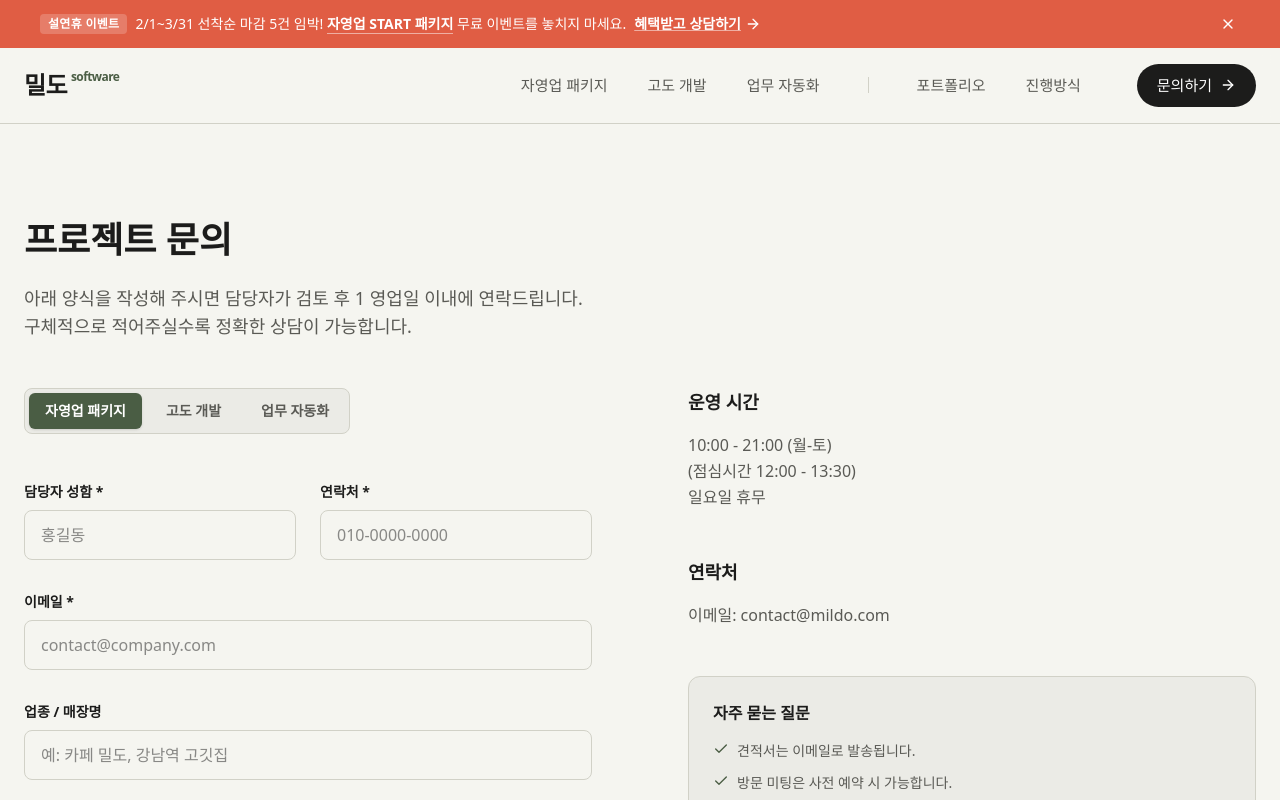
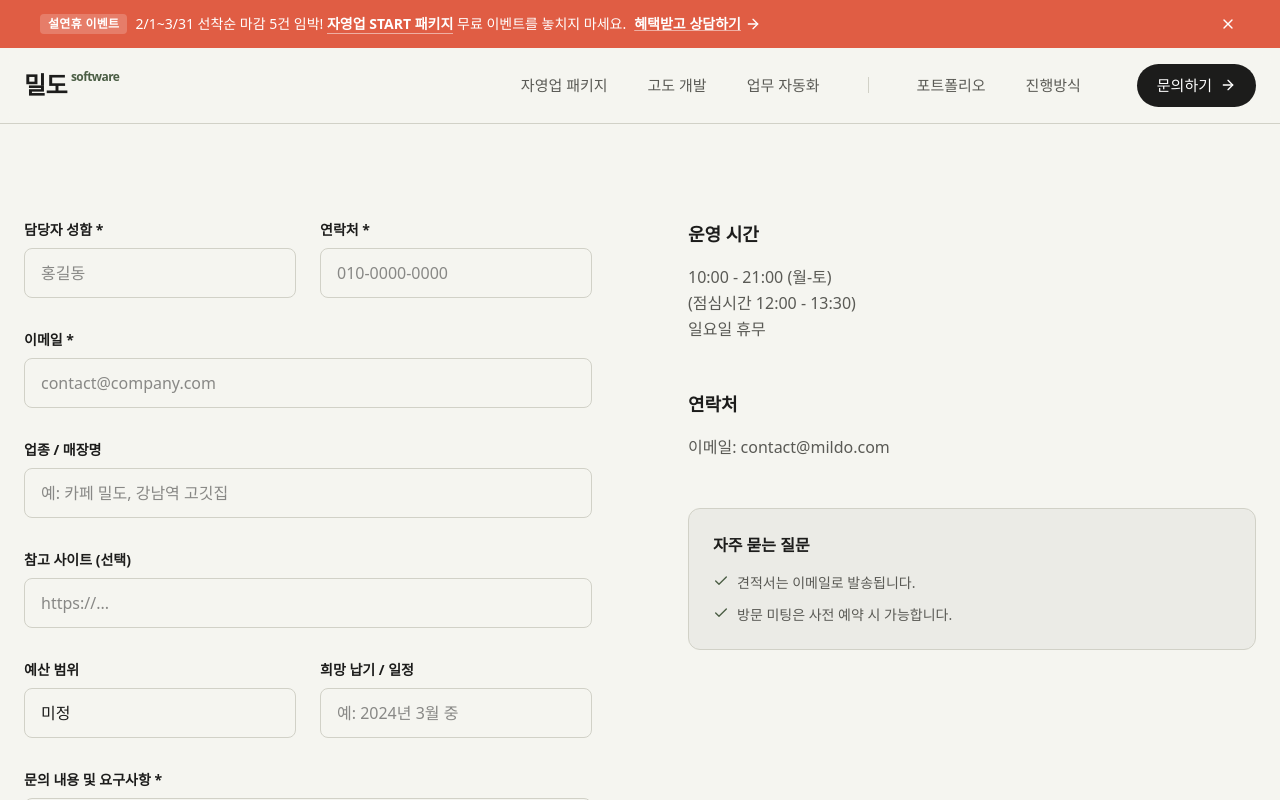
Before and after one commit to jiminseong/mildo, a Next.js app: page /contact in a window 1280 px wide. Shown: the top 800 px of the page. Built offline with nearby package versions, Linux system fonts and the light colour scheme; a web font is replaced by a local one.

Commit message:
feat: 사이트맵 및 robots.txt를 추가하고, 문의하기 폼에 예산, 일정, 참고 URL 필드를 추가했습니다.

```diff
--- a/src/app/contact/page.tsx
+++ b/src/app/contact/page.tsx
@@ -27,6 +27,12 @@ function ContactForm() {
     const desc = formData.get("desc") as string;
 
     // Optional specific fields
+    /* 필드 추가 - handleSubmit 내부 */
+    const budget = formData.get("budget") as string;
+    const schedule = formData.get("schedule") as string;
+    const referenceUrl = formData.get("referenceUrl") as string;
+
+    // Optional specific fields
     const store = formData.get("store") as string;
     const status = formData.get("status") as string;
     const target = formData.get("target") as string;
@@ -47,7 +53,10 @@ function ContactForm() {
         name: name,
         contact: `${phone} / ${email}`,
         content: finalContent,
-        status: "pending", // Default status
+        budget: budget,
+        schedule: schedule,
+        reference_url: referenceUrl,
+        status: "pending",
       });
 
       if (dbError) throw dbError;
@@ -62,82 +71,17 @@ function ContactForm() {
     }
   };
 
-  if (submitted) {
-    return (
-      <main className="min-h-screen pt-24 pb-32 flex items-center justify-center">
-        <div className="container mx-auto px-6 max-w-lg text-center">
-          <div className="w-20 h-20 bg-green-100 rounded-full flex items-center justify-center mx-auto mb-6">
-            <Check className="w-10 h-10 text-green-600" />
-          </div>
-          <h1 className="text-3xl font-bold mb-4">문의가 접수되었습니다!</h1>
-          <p className="text-text-secondary mb-8 leading-relaxed">
-            빠르게 검토 후 남겨주신 연락처로 1일 이내에 답변드리겠습니다.
-            <br />
-            감사합니다.
-          </p>
-          <a
-            href="/"
-            className="inline-block px-8 py-3 bg-text-primary text-white font-bold rounded-lg hover:bg-black/80 transition-colors"
-          >
-            홈으로 돌아가기
-          </a>
-        </div>
-      </main>
-    );
-  }
+  /* ... (중략) ... */
 
   return (
     <main className="min-h-screen pt-24 pb-32">
-      {/* Instruction */}
-      <section className="container mx-auto px-6 max-w-container mb-12">
-        <h1 className="text-4xl font-bold mb-6">프로젝트 문의</h1>
-        <p className="text-lg text-text-secondary max-w-xl">
-          아래 양식을 작성해 주시면 담당자가 검토 후 1 영업일 이내에 연락드립니다. 구체적으로
-          적어주실수록 정확한 상담이 가능합니다.
-        </p>
-      </section>
+      {/* ... (중략) ... */}
 
       {/* Form Section */}
       <section className="container mx-auto px-6 max-w-container">
         <div className="grid lg:grid-cols-2 gap-16 md:gap-24">
-          {/* Form Area */}
           <div>
-            {/* Type Switcher */}
-            <div className="flex gap-2 mb-12 p-1 bg-surface inline-flex rounded-lg border border-border w-full md:w-auto">
-              <button
-                type="button"
-                onClick={() => setServiceType("local")}
-                className={`flex-1 md:flex-none px-4 py-2 rounded-md font-bold text-sm transition-all whitespace-nowrap ${
-                  serviceType === "local"
-                    ? "bg-dangol text-white shadow-sm"
-                    : "text-text-secondary hover:text-text-primary"
-                }`}
-              >
-                자영업 패키지
-              </button>
-              <button
-                type="button"
-                onClick={() => setServiceType("advanced")}
-                className={`flex-1 md:flex-none px-4 py-2 rounded-md font-bold text-sm transition-all whitespace-nowrap ${
-                  serviceType === "advanced"
-                    ? "bg-labs text-white shadow-sm"
-                    : "text-text-secondary hover:text-text-primary"
-                }`}
-              >
-                고도 개발
-              </button>
-              <button
-                type="button"
-                onClick={() => setServiceType("automation")}
-                className={`flex-1 md:flex-none px-4 py-2 rounded-md font-bold text-sm transition-all whitespace-nowrap ${
-                  serviceType === "automation"
-                    ? "bg-automation text-white shadow-sm"
-                    : "text-text-secondary hover:text-text-primary"
-                }`}
-              >
-                업무 자동화
-              </button>
-            </div>
+            {/* ... (Type Switcher 생략) ... */}
 
             <form className="space-y-8" onSubmit={handleSubmit}>
               <div className="grid grid-cols-2 gap-6">
@@ -199,6 +143,25 @@ function ContactForm() {
                 </div>
               )}
 
+              {/* Reference URL for Local */}
+              {serviceType === "local" && (
+                <div className="space-y-2">
+                  <label
+                    htmlFor="referenceUrl"
+                    className="block text-sm font-bold text-text-primary"
+                  >
+                    참고 사이트 (선택)
+                  </label>
+                  <input
+                    type="url"
+                    id="referenceUrl"
+                    name="referenceUrl"
+                    className="w-full px-4 py-3 rounded-lg bg-base border border-border focus:border-text-primary focus:outline-none transition-colors"
+                    placeholder="https://..."
+                  />
+                </div>
+              )}
+
               {serviceType === "advanced" && (
                 <div className="space-y-2">
                   <label htmlFor="status" className="block text-sm font-bold text-text-primary">
@@ -239,6 +202,41 @@ function ContactForm() {
                 </div>
               )}
 
+              {/* Budget & Schedule */}
+              <div className="grid grid-cols-2 gap-6">
+                <div className="space-y-2">
+                  <label htmlFor="budget" className="block text-sm font-bold text-text-primary">
+                    예산 범위
+                  </label>
+                  <div className="relative">
+                    <select
+                      id="budget"
+                      name="budget"
+                      className="w-full px-4 py-3 rounded-lg bg-base border border-border focus:border-text-primary focus:outline-none transition-colors appearance-none"
+                    >
+                      <option value="미정">미정</option>
+                      <option value="100만원 미만">100만원 미만</option>
+                      <option value="100~200만원">100~200만원</option>
+                      <option value="200~300만원">200~300만원</option>
+                      <option value="300~500만원">300~500만원</option>
+                      <option value="500만원 이상">500만원 이상</option>
+                    </select>
+                  </div>
+                </div>
+                <div className="space-y-2">
+                  <label htmlFor="schedule" className="block text-sm font-bold text-text-primary">
+                    희망 납기 / 일정
+                  </label>
+                  <input
+                    type="text"
+                    id="schedule"
+                    name="schedule"
+                    className="w-full px-4 py-3 rounded-lg bg-base border border-border focus:border-text-primary focus:outline-none transition-colors"
+                    placeholder="예: 2024년 3월 중"
+                  />
+                </div>
+              </div>
+
               <div className="space-y-2">
                 <label htmlFor="desc" className="block text-sm font-bold text-text-primary">
                   문의 내용 및 요구사항 *
@@ -251,7 +249,7 @@ function ContactForm() {
                   className="w-full px-4 py-3 rounded-lg bg-base border border-border focus:border-text-primary focus:outline-none transition-colors resize-none"
                   placeholder={
                     serviceType === "local"
-                      ? "원하시는 기능(예약, 갤러리 등)이나 참고할 만한 사이트를 알려주세요."
+                      ? "원하시는 기능(예약, 갤러리 등)을 알려주세요."
                       : serviceType === "automation"
                         ? "현재 반복적으로 하고 계신 업무나 자동화가 필요한 부분을 구체적으로 설명해주세요."
                         : "개발하고자 하는 서비스의 핵심 기능이나 예산, 일정 범위를 적어주세요."
@@ -319,10 +317,6 @@ function ContactForm() {
                   <Check className="w-4 h-4 text-dangol shrink-0" />
                   방문 미팅은 사전 예약 시 가능합니다.
                 </li>
-                <li className="flex gap-2">
-                  <Check className="w-4 h-4 text-dangol shrink-0" />
-                  세금계산서 발행 가능합니다.
-                </li>
               </ul>
             </div>
           </div>
--- a/src/app/layout.tsx
+++ b/src/app/layout.tsx
@@ -11,6 +11,11 @@ export const metadata: Metadata = {
     locale: "ko_KR",
     type: "website",
     images: [{ url: "/og-image.png", width: 1200, height: 630 }],
+  },
+  verification: {
+    other: {
+      "naver-site-verification": "815cb2f508e6adcc6b642f64c90d2d3c61c49053",
+    },
   },
 };
 
--- /dev/null
+++ b/src/app/robots.ts
@@ -0,0 +1,13 @@
+import { MetadataRoute } from "next";
+
+export default function robots(): MetadataRoute.Robots {
+  const baseUrl = "https://www.mildolab.com";
+
+  return {
+    rules: {
+      userAgent: "*",
+      allow: "/",
+    },
+    sitemap: `${baseUrl}/sitemap.xml`,
+  };
+}
--- /dev/null
+++ b/src/app/sitemap.ts
@@ -0,0 +1,26 @@
+import { MetadataRoute } from "next";
+import { portfolioData } from "@/lib/data";
+
+export default function sitemap(): MetadataRoute.Sitemap {
+  const baseUrl = "https://www.mildolab.com";
+
+  // 정적 페이지
+  const routes = ["", "/local", "/advanced", "/portfolio", "/process", "/faq", "/contact"].map(
+    (route) => ({
+      url: `${baseUrl}${route}`,
+      lastModified: new Date(),
+      changeFrequency: "weekly" as const,
+      priority: route === "" ? 1 : 0.8,
+    }),
+  );
+
+  // 포트폴리오 동적 페이지
+  const portfolioRoutes = portfolioData.map((project) => ({
+    url: `${baseUrl}/portfolio/${project.id}`,
+    lastModified: new Date(),
+    changeFrequency: "monthly" as const,
+    priority: 0.6,
+  }));
+
+  return [...routes, ...portfolioRoutes];
+}
```
